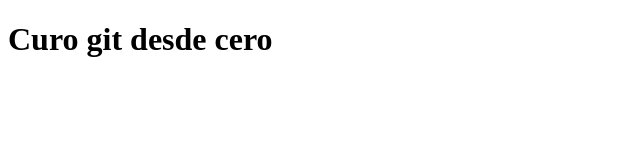
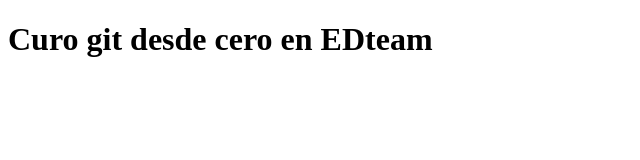
Before and after one commit to JakersLL/git-desde-cero, a plain HTML site: page index.html in a window 1280 px wide. Shown: the whole page, without its empty margins (0-640 px from the left). Drawn offline with Linux system fonts and the light colour scheme.

Commit message:
Agrega EDteam en el h1 del index

```diff
--- a/index.html
+++ b/index.html
@@ -7,6 +7,6 @@
     <title>Git desde cero</title>
 </head>
 <body>
-    <h1>Curo git desde cero</h1>
+    <h1>Curo git desde cero en EDteam</h1>
 </body>
 </html>
```
